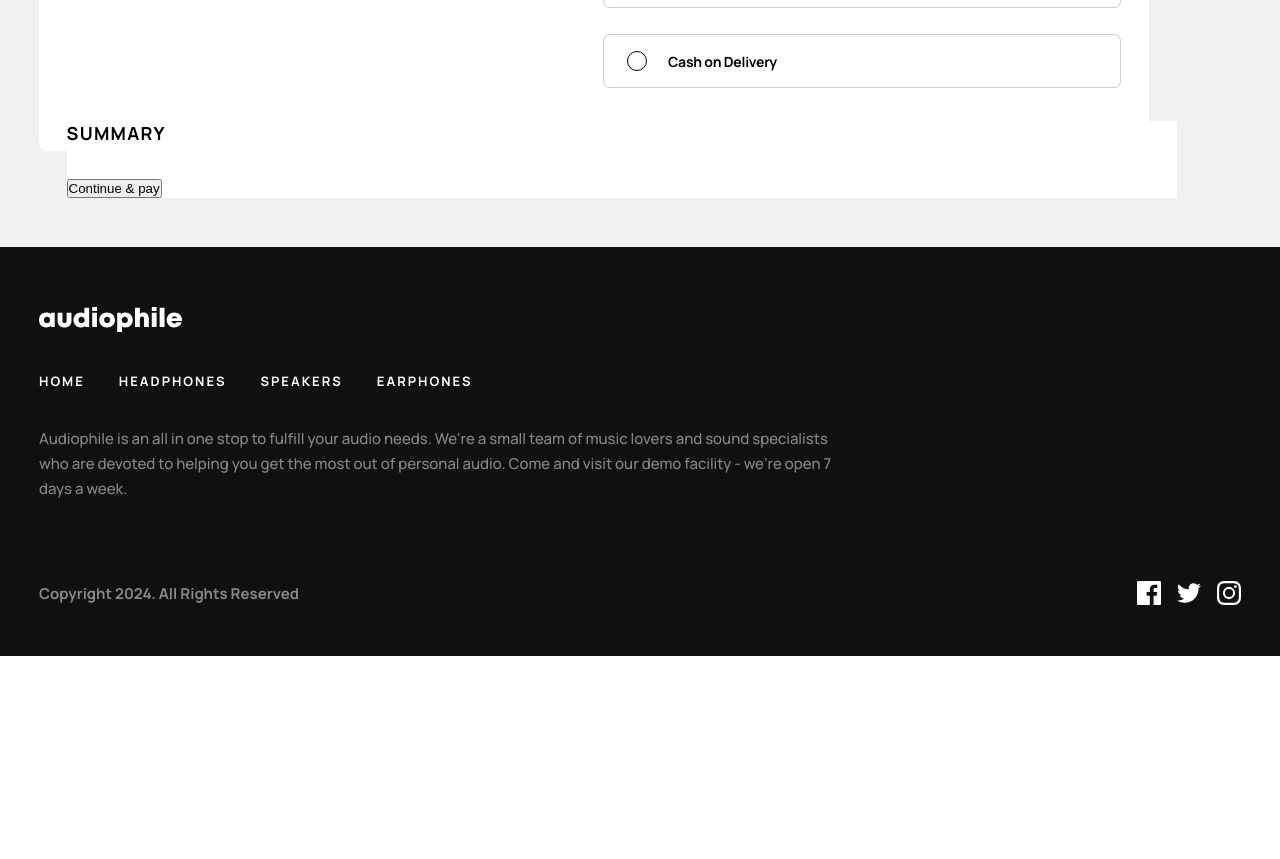
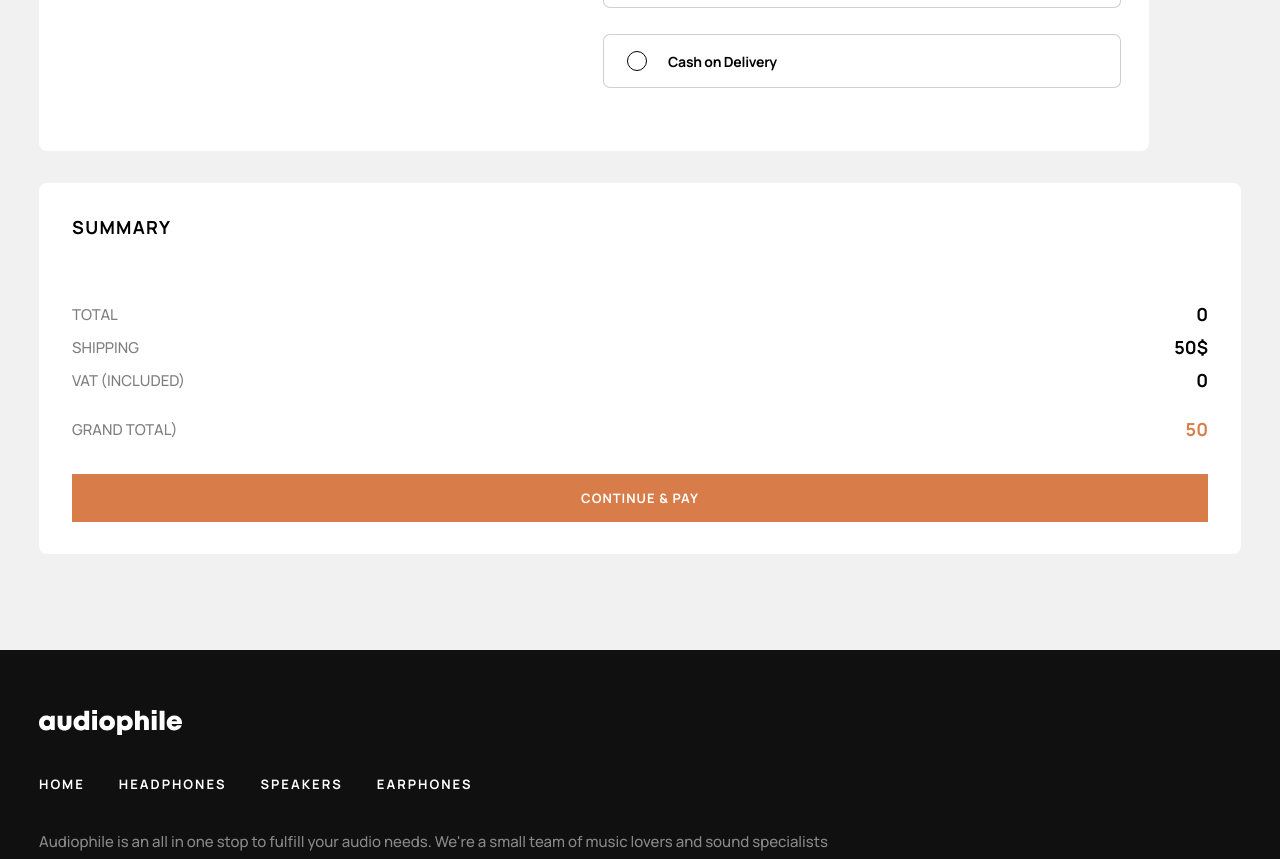
Before and after one commit to HeadYZ/Audiophile, a React (Vite) app: page /checkout in a window 1280 px wide. Shown: the part 1060-1919 px from the top of the page. Before the commit the page ends 1716 px from the top, so only its background shows below. Built offline with nearby package versions, Linux system fonts and the light colour scheme.

Commit message:
styling checkout summary

```diff
--- a/src/components/Checkout/CheckoutSummary.jsx
+++ b/src/components/Checkout/CheckoutSummary.jsx
@@ -1,16 +1,37 @@
+import { useContext } from 'react'
+import CartContext from '../../store/cart-context'
 import classes from './CheckoutSummary.module.scss'
 import CheckoutSummaryItem from './CheckoutSummaryItem'
-
+import { formattedPrice } from '../../util/numberFormatter'
 export default function CheckoutSummary() {
+	const { products, totalPrice } = useContext(CartContext)
+	const shipping = 50
+	const vat = 0.23
 	return (
-		<div className={classes.checkout__summary}>
+		<section className={classes.checkout__summary}>
 			<h2 className={classes['checkout__summary-h2']}>Summary</h2>
 			<ul>
-				<CheckoutSummaryItem />
+				<CheckoutSummaryItem products={products} />
 			</ul>
-			<button type='submit' className={classes.checkout__submit}>
+			<div className={classes['checkout__summary-box']}>
+				<p className={classes['checkout__summary-total']}>
+					<span>Total</span> {totalPrice}
+				</p>
+				<p className={classes['checkout__summary-shipping']}>
+					<span>Shipping</span> 50$
+				</p>
+				<p className={classes['checkout__summary-vat']}>
+					<span>Vat (included)</span>
+					{formattedPrice(totalPrice * vat)}
+				</p>
+				<p className={classes['checkout__summary-grand-total']}>
+					<span>Grand total)</span>
+					{formattedPrice(totalPrice * vat + shipping)}
+				</p>
+			</div>
+			<button type='submit' className={classes['checkout__summary-submit']} form='checkout_form'>
 				Continue & pay
 			</button>
-		</div>
+		</section>
 	)
 }
--- a/src/components/Checkout/CheckoutSummary.module.scss
+++ b/src/components/Checkout/CheckoutSummary.module.scss
@@ -3,9 +3,10 @@
 
 .checkout {
 	&__summary {
-		position: absolute;
-
+		margin-top: 3.2rem;
+		padding: 3.2rem 2.4rem;
 		width: 100%;
+		border-radius: 0.8rem;
 		background-color: $white;
 
 		&-h2 {
@@ -15,16 +16,67 @@
 			text-transform: uppercase;
 			margin-bottom: 3.1rem;
 		}
+		&-box {
+			display: flex;
+			flex-direction: column;
+			gap: 0.8rem;
+		}
+		&-total,
+		&-shipping,
+		&-vat,
+		&-grand-total {
+			display: flex;
+			justify-content: space-between;
+			font-size: 1.8rem;
+			font-weight: bold;
+			span {
+				font-size: 1.5rem;
+				font-weight: 500;
+				line-height: 2.5rem;
+				text-transform: uppercase;
+				opacity: 0.5;
+			}
+		}
+		&-total {
+			margin-top: 3.2rem;
+		}
+		&-grand-total {
+			margin-top: 1.6rem;
+			color: $orange;
+			span {
+				color: $black;
+			}
+		}
+		&-submit {
+			font-family: 'Manrope', sans-serif;
+			margin-top: 3.2rem;
+			@include flex-r-center;
+			width: 100%;
+			font-size: 1.3rem;
+			letter-spacing: 0.1rem;
+			font-weight: bold;
+			text-transform: uppercase;
+			padding: 1.5rem 2rem;
+			color: $white;
+			background-color: $orange;
+			border: none;
+		}
+	}
+}
+
+@media (min-width: 768px) {
+	.checkout {
+		&__summary {
+			padding: 3.2rem 3.3rem;
+		}
 	}
 }
 
 @media (min-width: 1440px) {
 	.checkout {
 		&__summary {
-			top: 0;
-			right: -38rem;
+			margin: 0;
 			width: 35rem;
-			padding: 3.2rem 3.3rem;
 		}
 	}
 }
--- a/src/components/Checkout/CheckoutSummaryItem.jsx
+++ b/src/components/Checkout/CheckoutSummaryItem.jsx
@@ -1,11 +1,8 @@
-import { useContext } from 'react'
+/* eslint-disable react/prop-types */
 import classes from './CheckoutSummaryItem.module.scss'
-import CartContext from '../../store/cart-context'
 import { formattedPrice } from '../../util/numberFormatter'
 
-export default function CheckoutSummaryItem() {
-	const { products } = useContext(CartContext)
-	console.log(products)
+export default function CheckoutSummaryItem({ products }) {
 	return (
 		<>
 			{products.map((product, index) => {
@@ -14,12 +11,13 @@ export default function CheckoutSummaryItem() {
 						<div className={classes['checkout__list-box-img']}>
 							<img src={product.cartIcon} alt='' />
 						</div>
-						<div className={classes['checkout__list-info']}>
+						<div className={classes['checkout__list-box']}>
 							<span className={classes['checkout__list-title']} title={product.title}>
 								{product.title}
 							</span>
 							<span className={classes['checkout__list-price']}>$ {formattedPrice(product.price)}</span>
 						</div>
+						<p className={classes['checkout__list-quantity']}>x{product.quantity}</p>
 					</li>
 				)
 			})}
--- a/src/components/Checkout/CheckoutSummaryItem.module.scss
+++ b/src/components/Checkout/CheckoutSummaryItem.module.scss
@@ -4,6 +4,32 @@
 			display: flex;
 			align-items: center;
 			gap: 1.6rem;
+			margin-top: 2.4rem;
+		}
+		&-box {
+			display: flex;
+			flex-direction: column;
+		}
+		&-title,
+		&-quantity,
+		&-price {
+			line-height: 2.5rem;
+			font-weight: bold;
+		}
+		&-price,
+		&-quantity {
+			opacity: 0.5;
+		}
+		&-title {
+			font-size: 1.5rem;
+			text-transform: uppercase;
+		}
+		&-price {
+			font-size: 1.4rem;
+		}
+		&-quantity {
+			font-size: 1.5rem;
+			margin-left: auto;
 		}
 		&-box-img {
 			width: 6.4rem;
--- a/src/pages/Checkout.jsx
+++ b/src/pages/Checkout.jsx
@@ -30,9 +30,10 @@ export default function Checkout() {
 				>
 					Go back
 				</button>
-				<section className={classes.checkout__wrapper}>
+				<div className={classes.checkout__wrapper}>
+					<section className={classes.checkout__form}>
 						<h1 className={classes.checkout__h1}>Checkout</h1>
-					<Form method='post'>
+						<Form method='post' id='checkout_form'>
 							<h2 className={classes.checkout__h2}>Billing details</h2>
 							<div className={`${classes.checkout__box} ${classes['checkout__box--first']}`}>
 								<Input label='Name' id='name' type='text' placeholder='Alexei Ward' name='name' />
@@ -41,7 +42,13 @@ export default function Checkout() {
 							</div>
 							<h2 className={`${classes.checkout__h2} ${classes['checkout__h2--second']}`}>Shipping info</h2>
 							<div className={`${classes.checkout__box} ${classes['checkout__box--second']}`}>
-							<Input label='Your address' id='address' type='text' placeholder='1137 Williams Avenue' name='address' />
+								<Input
+									label='Your address'
+									id='address'
+									type='text'
+									placeholder='1137 Williams Avenue'
+									name='address'
+								/>
 								<Input label='ZIP Code' id='zipCode' type='number' placeholder='10001' name='zipCode' />
 								<Input label='City' id='city' type='text' placeholder='New York' name='city' />
 								<Input label='Country' id='country' type='text' placeholder='United States' name='country' />
@@ -101,9 +108,10 @@ export default function Checkout() {
 									)}
 								</div>
 							</div>
-						<CheckoutSummary />
 						</Form>
 					</section>
+					<CheckoutSummary />
+				</div>
 			</main>
 		</>
 	)
--- a/src/pages/Checkout.module.scss
+++ b/src/pages/Checkout.module.scss
@@ -4,8 +4,7 @@
 .checkout {
 	@include section-mobile;
 	background-color: $gray;
-	&__wrapper {
-		position: relative;
+	&__form {
 		padding: 2.4rem;
 		background-color: $white;
 		border-radius: 0.8rem;
@@ -110,7 +109,7 @@
 	.checkout {
 		@include section-tablet;
 		background-color: $gray;
-		&__wrapper {
+		&__form {
 			padding: 3rem 2.75rem;
 			max-width: 111rem;
 		}
@@ -183,8 +182,15 @@
 	.checkout {
 		@include section-desktop;
 		&__wrapper {
+			max-width: 111rem;
+			margin: 0 auto;
+			display: flex;
+			align-items: flex-start;
+			gap: 3rem;
+		}
+		&__form {
+			padding: 5.4rem 4.8rem;
 			max-width: 73rem;
-			padding: 5.4rem 4.8rem;
 		}
 
 		&__return-btn {
```
Lines whose indentation alone changed are shown as unchanged.
